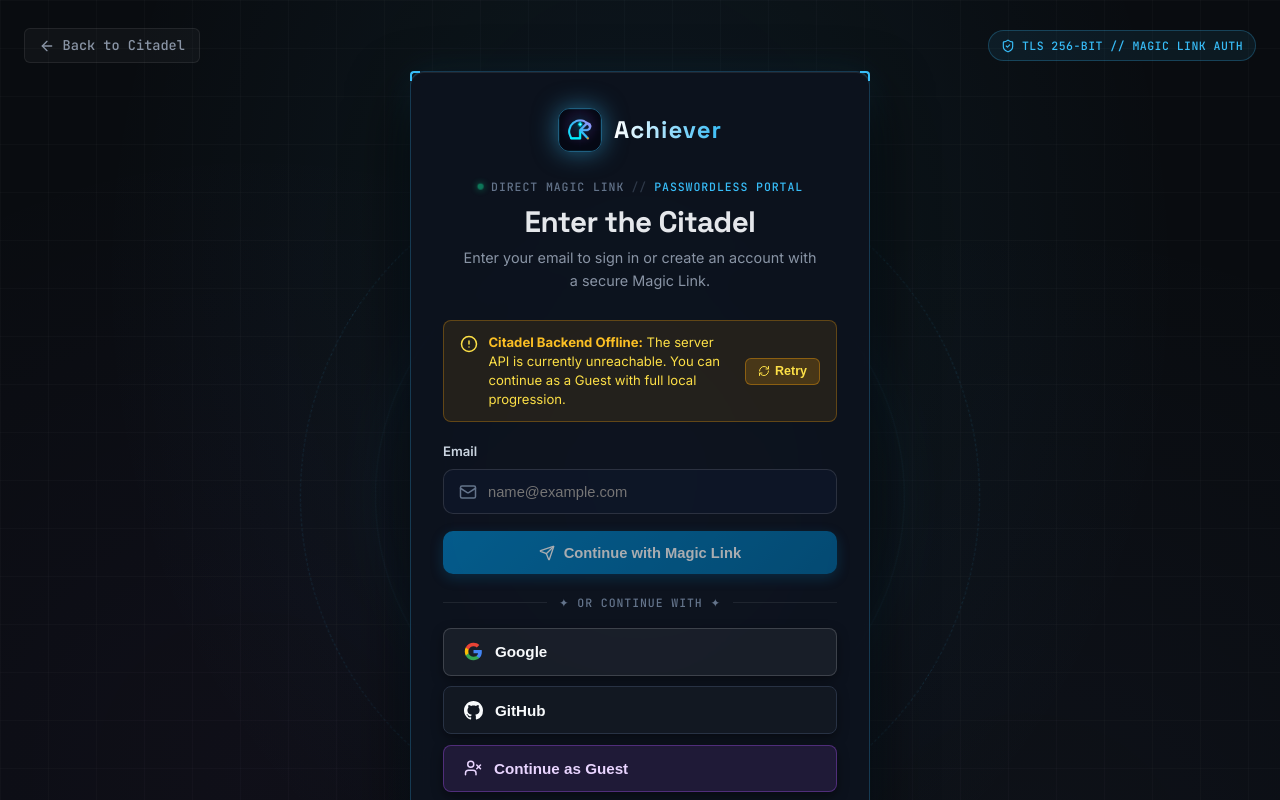
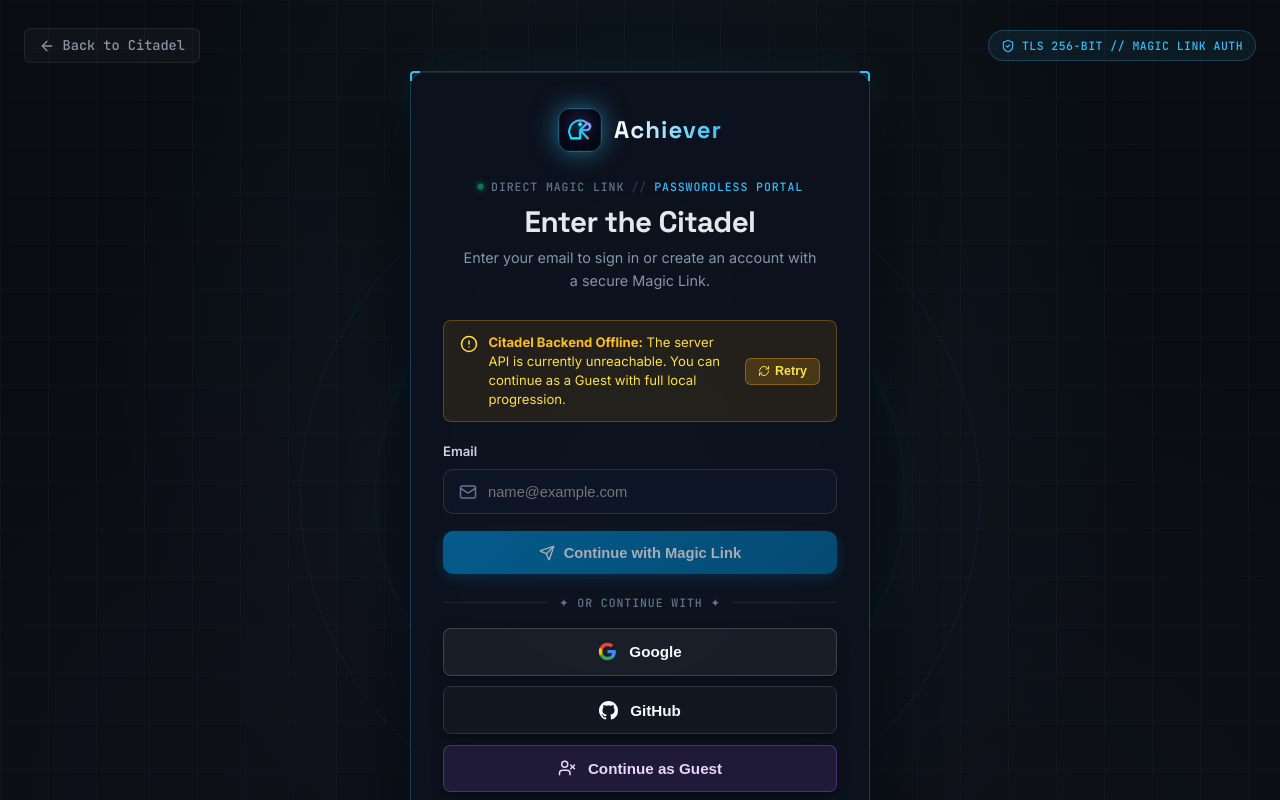
Before and after one commit to hackathonmain404-beep/RPG-task, a React (Vite) app in the folder frontend/: page /login in a window 1280 px wide. Shown: the top 800 px of the page. Built offline with nearby package versions, Linux system fonts and the light colour scheme; no server answers; the database is empty.

Commit message:
fix(css): replace camelCase justifyContent with valid justify-content in index.css

```diff
--- a/frontend/src/index.css
+++ b/frontend/src/index.css
@@ -1242,7 +1242,7 @@
   background-size: 100% 100%, 100% 100%, 100% 100%, 48px 48px, 48px 48px;
   display: flex;
   flex-direction: column;
-  justifyContent: space-between;
+  justify-content: space-between;
   box-sizing: border-box;
 }
 
@@ -1365,7 +1365,7 @@
   font-weight: 600;
   display: flex;
   align-items: center;
-  justifyContent: center;
+  justify-content: center;
   gap: 0.75rem;
   border-radius: 8px;
   cursor: pointer;
```
